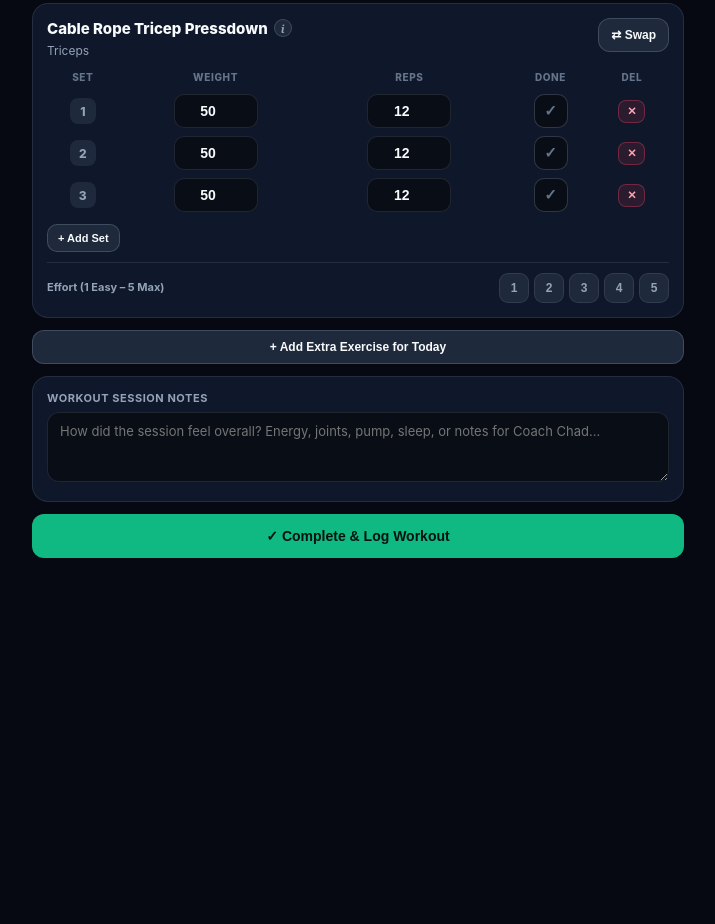
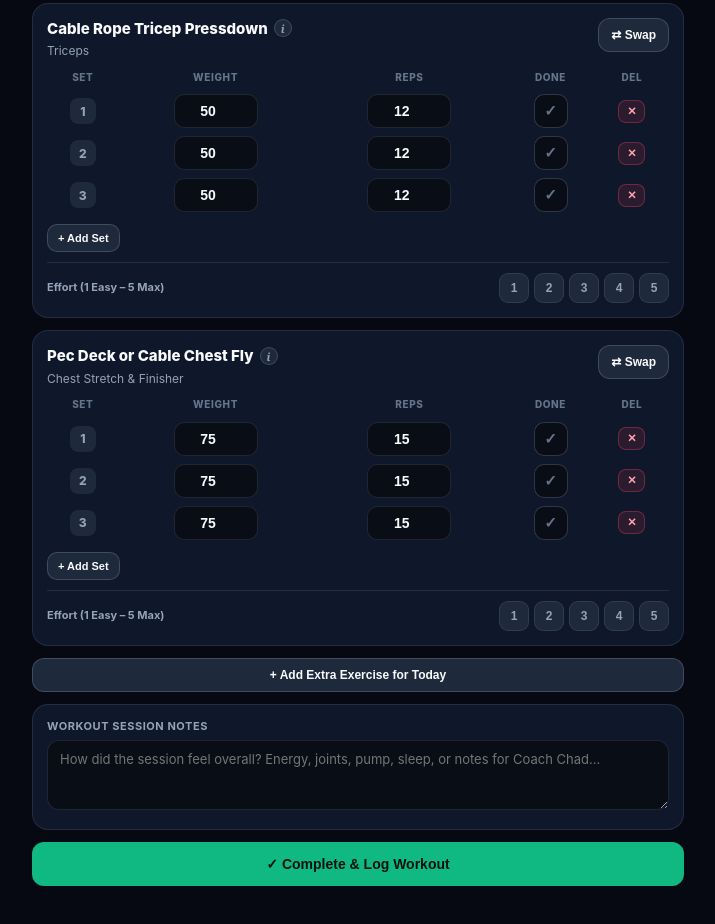
Before and after one commit to jacobrileyjones/the-process, a plain HTML site: page index.html in a window 1280 px wide. Shown: the part 1326-2250 px from the top of the page, without its empty margins (282-997 px from the left). Before the commit the page ends 1976 px from the top, so only its background shows below. Drawn offline with Linux system fonts and the light colour scheme.

Commit message:
Add files via upload

```diff
--- a/index.html
+++ b/index.html
@@ -782,6 +782,17 @@
             restSec: 60,
             cue: 'Pin elbows to sides and spread rope ends cleanly at lockout.',
             swapBank: ['Overhead Cable Tricep Extension', 'V-Bar Cable Pressdown', 'Dip Machine Press']
+          },
+          {
+            id: 'd1_pec_fly_finisher',
+            name: 'Pec Deck or Cable Chest Fly',
+            muscle: 'Chest Stretch & Finisher',
+            defaultSets: 3,
+            defaultWeight: 75,
+            defaultReps: 15,
+            restSec: 60,
+            cue: 'Keep a soft bend in elbows and squeeze smoothly without overstretching the front shoulder.',
+            swapBank: ['Seated Cable Fly', 'Incline Dumbbell Fly', 'Machine Chest Fly']
           }
         ]
       },
@@ -836,6 +847,17 @@
             restSec: 60,
             cue: 'Keep elbows stationary and lower slowly for 2-3 seconds.',
             swapBank: ['Incline Dumbbell Curl', 'Hammer Curl (Rope or DB)', 'Preacher Curl Machine']
+          },
+          {
+            id: 'd2_hammer_curl',
+            name: 'Hammer Curl (Dumbbell or Rope)',
+            muscle: 'Brachialis & Forearms',
+            defaultSets: 3,
+            defaultWeight: 30,
+            defaultReps: 12,
+            restSec: 60,
+            cue: 'Neutral grip with controlled lowers; adds arm thickness and elbow resilience.',
+            swapBank: ['Cable Rope Hammer Curl', 'Cross-Body Hammer Curl', 'Reverse EZ-Bar Curl']
           }
         ]
       },
@@ -890,6 +912,17 @@
             restSec: 60,
             cue: 'Full stretch at bottom and a 1-second pause at the top.',
             swapBank: ['Seated Calf Raise Machine', 'Leg Press Calf Press', 'Single-Leg Calf Raise']
+          },
+          {
+            id: 'd3_rdl_or_glute',
+            name: 'Dumbbell RDL or Hip Thrust Machine',
+            muscle: 'Posterior Chain & Glutes',
+            defaultSets: 3,
+            defaultWeight: 70,
+            defaultReps: 12,
+            restSec: 90,
+            cue: 'Push hips back with a soft knee bend until hamstrings stretch, then drive hips forward.',
+            swapBank: ['Smith Machine Romanian Deadlift', 'Glute Bridge / Hip Thrust Machine', 'Back Extension Machine']
           }
         ]
       },
@@ -944,6 +977,17 @@
             restSec: 60,
             cue: 'Keep arms nearly straight and hinge slightly at hips to isolate lats.',
             swapBank: ['Close-Grip Pulldown', 'Dumbbell Pullover', 'Seated Row']
+          },
+          {
+            id: 'd4_rear_delt_row',
+            name: 'Rear Delt Cable Fly or Face Pull',
+            muscle: 'Rear Delts & Posture',
+            defaultSets: 3,
+            defaultWeight: 35,
+            defaultReps: 15,
+            restSec: 60,
+            cue: 'Balance out pressing and rowing volume with smooth rear-delt control.',
+            swapBank: ['Reverse Pec Deck', 'Bent-Over Rear Delt Raise', 'Band Pull-Aparts']
           }
         ]
       },
```
